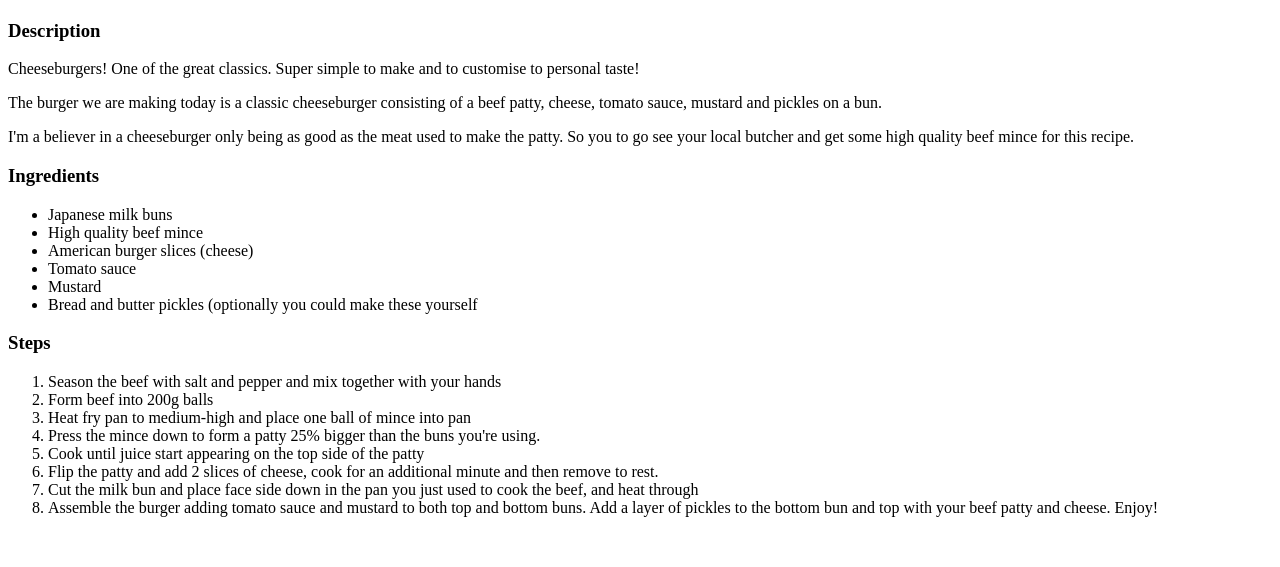
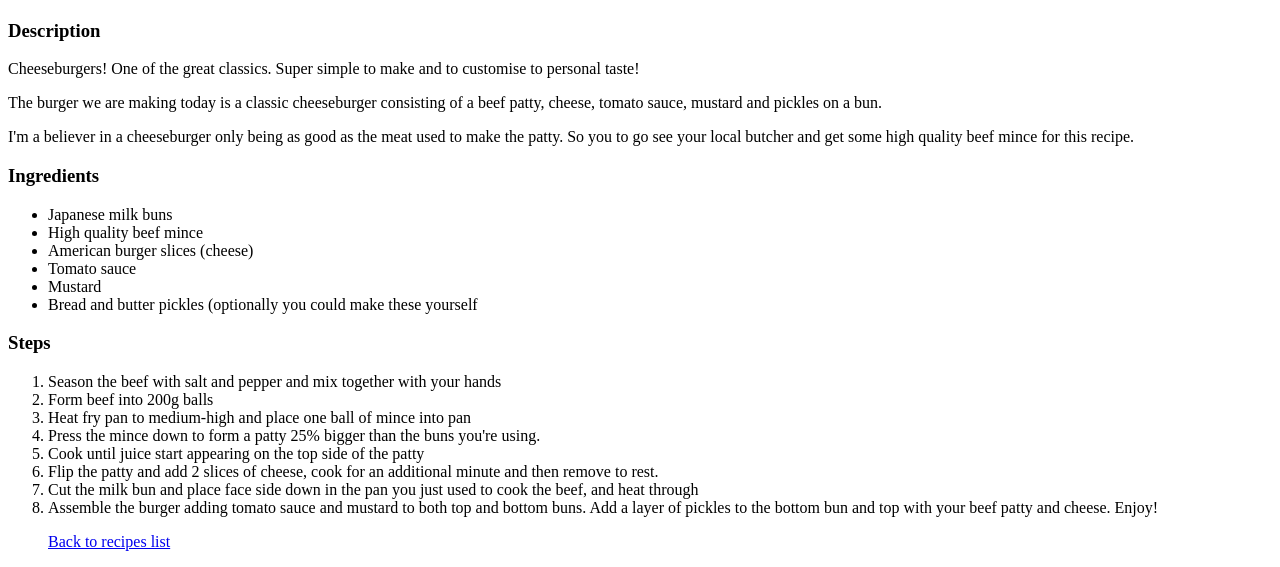
Before and after one commit to mitchwardweb/odin-recipes, a plain HTML site: page recipes/cheeseburger.html in a window 1280 px wide. Shown: the part 383-950 px from the top of the page. Before the commit the page ends 916 px from the top, so only its background shows below. Drawn offline with Linux system fonts and the light colour scheme.

Commit message:
Add link to home page on all recipe pages

```diff
--- a/recipes/cheeseburger.html
+++ b/recipes/cheeseburger.html
@@ -49,6 +49,7 @@
             and bottom buns. Add a layer of pickles to the bottom bun
             and top with your beef patty and cheese. Enjoy!
         </li>
+        <a href="./../index.html"><p>Back to recipes list</p></a>
     </ol>
 </body>
 </html>
```
Also changed, not shown: recipes/jalapeno-hot-sauce.html (+1 -0 lines), recipes/tacos.html (+1 -0 lines).
